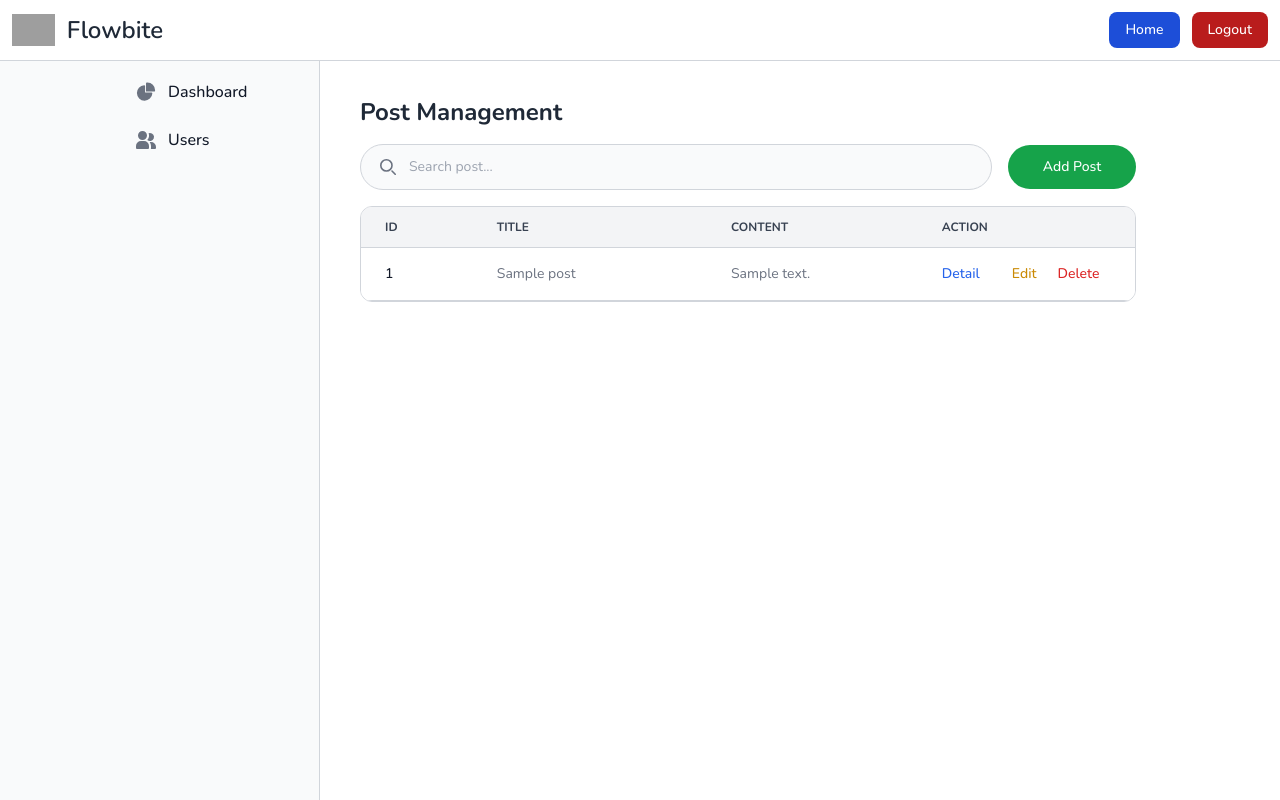
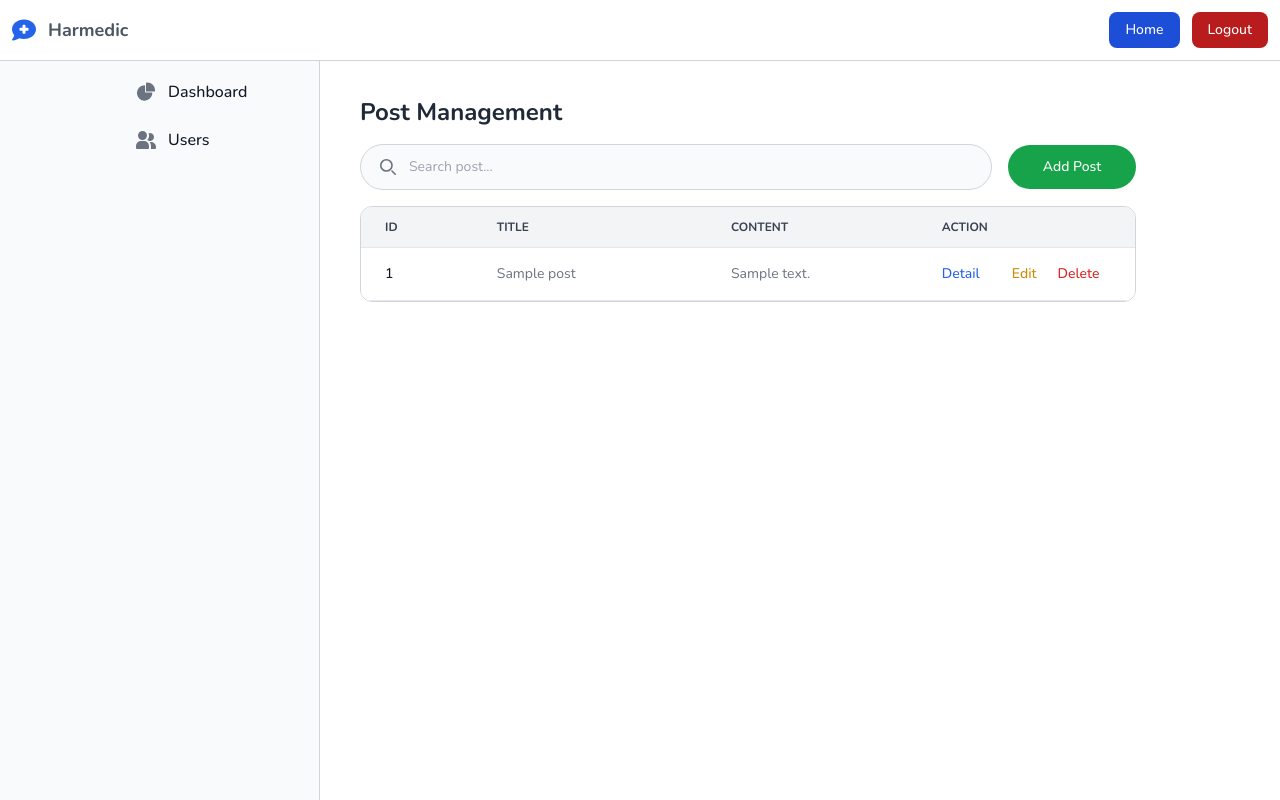
Before and after one commit to luqmanherifa/harmedic, a Flask app: page /dashboard in a window 1280 px wide. Run offline with Flask 3, Linux system fonts and the light colour scheme; the visitor is signed in with stand-in values (Sample User, id 1); tables that the repository leaves empty hold one stand-in row (values such as "Sample post"); some libraries are stand-ins or nearby versions; some web fonts are replaced; grey boxes are pictures that could not be loaded.

Commit message:
Update dashboard and post templates

```diff
--- a/app/static/js/dom.js
+++ b/app/static/js/dom.js
@@ -33,7 +33,7 @@ const dom = {
       .map(
         (post) => `
           <tr
-            class="bg-white border-b border-gray-300 hover:bg-gray-50"
+            class="bg-white border-b border-gray-200 hover:bg-gray-50"
             >
             <th
               scope="row"
--- a/templates/dashboard.html
+++ b/templates/dashboard.html
@@ -23,17 +23,15 @@
       <div
         class="max-w-screen-xl flex flex-wrap items-center justify-between mx-auto p-3"
       >
-        <a
-          href="https://flowbite.com/"
-          class="flex items-center space-x-3 rtl:space-x-reverse"
-        >
+        <a href="/" class="flex items-center space-x-3 rtl:space-x-reverse">
           <img
-            src="https://flowbite.com/docs/images/logo.svg"
-            class="h-8"
-            alt="Flowbite Logo"
+            src="{{ url_for('static', filename='images/logo.svg') }}"
+            class="h-6"
+            alt="Harmedic Logo"
           />
-          <span class="self-center text-2xl font-semibold whitespace-nowrap"
-            >Flowbite</span
+          <span
+            class="self-center text-lg font-bold whitespace-nowrap text-gray-600 hover:text-gray-700"
+            >Harmedic</span
           >
         </a>
         <div class="flex gap-3">
@@ -189,7 +187,7 @@
             class="w-full text-sm text-left rtl:text-right text-gray-500"
           >
             <thead
-              class="text-xs text-gray-700 uppercase bg-gray-100 border-b border-gray-300"
+              class="text-xs text-gray-700 uppercase bg-gray-100 border-b border-gray-200"
             >
               <tr>
                 <th scope="col" class="px-6 py-3">ID</th>
```
Also changed, not shown: templates/post_detail.html (+9 -12 lines), app/static/images/logo.svg (added).
